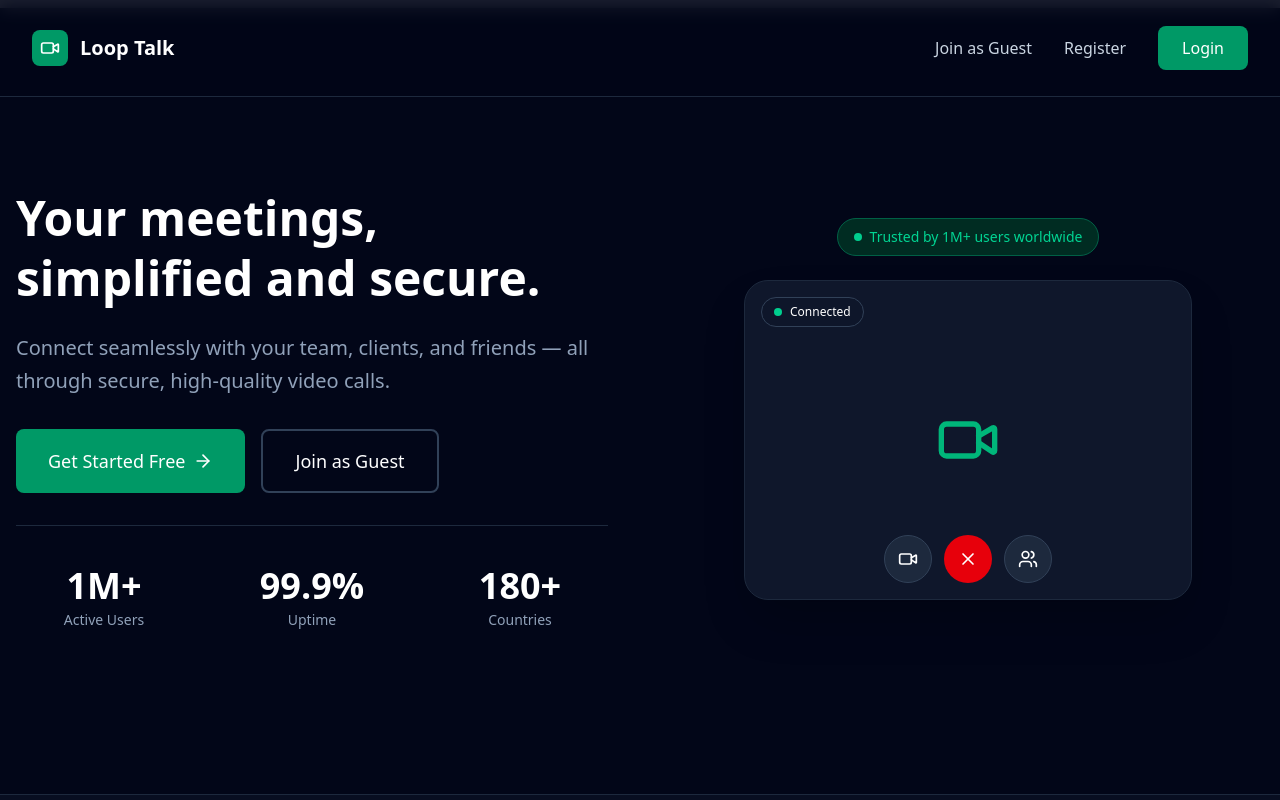
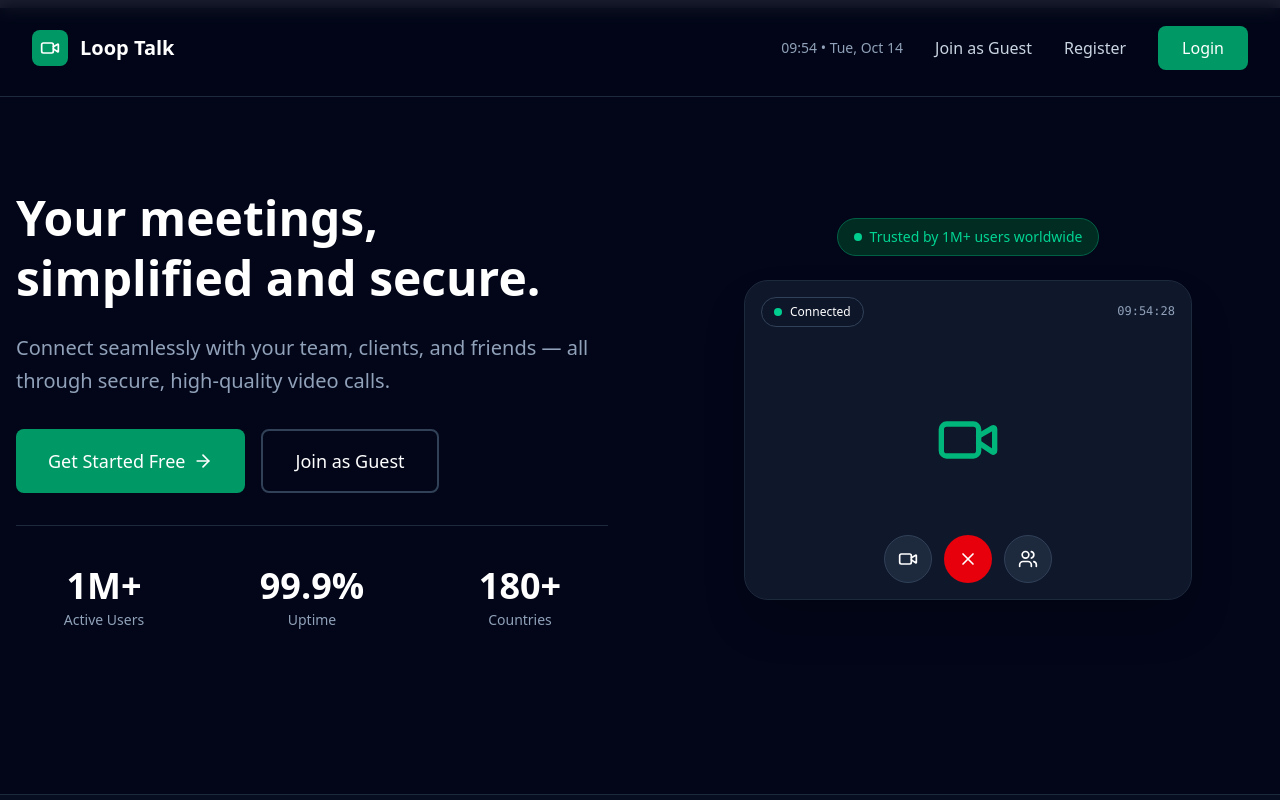
Before and after one commit to satyam-gupta93/LoopTalk, a React (Vite) app in the folder frontend/: page / in a window 1280 px wide. Shown: the top 800 px of the page. Built offline with nearby package versions, Linux system fonts and the light colour scheme.

Commit message:
add timing in landing page and home page

```diff
--- a/frontend/src/pages/Home.jsx
+++ b/frontend/src/pages/Home.jsx
@@ -1,4 +1,180 @@
-import React, { useContext, useState } from 'react';
+// import React, { useContext, useState } from 'react';
+// import { useNavigate } from 'react-router-dom';
+// import { Video, Clock, LogOut, ArrowRight, Plus } from 'lucide-react';
+// import { AuthContext } from '../contexts/AuthContext';
+// import withAuth from '../utils/withAuth';
+
+// function Home() {
+//   const navigate = useNavigate();
+//   const [meetingCode, setMeetingCode] = useState("");
+//   const { addToUserHistory } = useContext(AuthContext);
+
+//   const handleJoinVideoCall = async () => {
+//     if (meetingCode.trim()) {
+//       await addToUserHistory(meetingCode);
+//       navigate(`/${meetingCode}`);
+//     }
+//   };
+
+//   const handleCreateMeeting = () => {
+//     const newCode = Math.random().toString(36).substring(2, 10);
+//     setMeetingCode(newCode);
+//   };
+
+//   const handleKeyPress = (e) => {
+//     if (e.key === 'Enter') {
+//       handleJoinVideoCall();
+//     }
+//   };
+
+//   return (
+//     <div className="min-h-screen bg-slate-950 text-white">
+//       {/* Navigation */}
+//       <nav className="fixed w-full top-0 z-50 bg-slate-950/90 backdrop-blur-sm border-b border-slate-800">
+//         <div className="max-w-7xl mx-auto px-4 sm:px-6 lg:px-8">
+//           <div className="flex justify-between items-center h-16">
+//             {/* Logo */}
+//             <div
+//               className="flex items-center gap-3 cursor-pointer"
+//               onClick={() => navigate("/")}
+//             >
+//               <div className="w-9 h-9 rounded-lg bg-emerald-600 flex items-center justify-center">
+//                 <Video className="w-5 h-5 text-white" />
+//               </div>
+//               <h2 className="text-xl font-semibold text-white">Loop Talk</h2>
+//             </div>
+
+//             {/* Desktop Menu */}
+//             <div className="flex items-center gap-4">
+//               <button
+//                 onClick={() => navigate("/history")}
+//                 className="flex items-center gap-2 px-4 py-2 rounded-lg text-slate-300 hover:text-white hover:bg-slate-900 transition"
+//               >
+//                 <Clock className="w-4 h-4" />
+//                 <span className="hidden sm:inline">History</span>
+//               </button>
+//               <button
+//                 onClick={() => {
+//                   localStorage.removeItem("token");
+//                   navigate("/auth");
+//                 }}
+//                 className="flex items-center gap-2 px-4 py-2 rounded-lg text-slate-300 hover:text-white hover:bg-slate-900 transition"
+//               >
+//                 <LogOut className="w-4 h-4" />
+//                 <span className="hidden sm:inline">Logout</span>
+//               </button>
+//             </div>
+//           </div>
+//         </div>
+//       </nav>
+
+//       {/* Main Content */}
+//       <main className="pt-24 pb-16 px-4">
+//         <div className="max-w-4xl mx-auto">
+//           {/* Hero Section */}
+//           <div className="text-center mb-12">
+//             <div className="inline-flex items-center gap-2 px-4 py-2 rounded-full bg-emerald-950 border border-emerald-800 text-emerald-400 text-sm mb-6">
+//               <div className="w-2 h-2 rounded-full bg-emerald-400 animate-pulse"></div>
+//               <span>Start your video call now</span>
+//             </div>
+
+//             <h1 className="text-4xl md:text-5xl font-bold mb-4 text-white">
+//               Welcome to Loop Talk
+//             </h1>
+//             <p className="text-xl text-slate-400 max-w-2xl mx-auto">
+//               Providing quality video calls just like quality education.
+//               Join or create a meeting instantly.
+//             </p>
+//           </div>
+
+//           {/* Meeting Actions Card */}
+//           <div className="bg-slate-900 rounded-2xl border border-slate-800 p-8 mb-8 shadow-2xl">
+//             <div className="space-y-6">
+//               {/* Join Meeting */}
+//               <div>
+//                 <label className="block text-sm font-medium text-slate-300 mb-3">
+//                   Enter Meeting Code
+//                 </label>
+//                 <div className="flex flex-col sm:flex-row gap-3">
+//                   <input
+//                     type="text"
+//                     value={meetingCode}
+//                     onChange={(e) => setMeetingCode(e.target.value)}
+//                     onKeyPress={handleKeyPress}
+//                     placeholder="Enter meeting code"
+//                     className="flex-1 px-4 py-3 rounded-lg bg-slate-950 border border-slate-700 text-white placeholder-slate-500 focus:outline-none focus:ring-2 focus:ring-emerald-600 focus:border-transparent transition"
+//                   />
+//                   <button
+//                     onClick={handleJoinVideoCall}
+//                     disabled={!meetingCode.trim()}
+//                     className="inline-flex items-center justify-center gap-2 px-6 py-3 rounded-lg bg-emerald-600 hover:bg-emerald-700 disabled:bg-slate-800 disabled:text-slate-600 disabled:cursor-not-allowed text-white font-medium transition"
+//                   >
+//                     Join Meeting <ArrowRight className="w-4 h-4" />
+//                   </button>
+//                 </div>
+//               </div>
+
+//               {/* Divider */}
+//               <div className="relative">
+//                 <div className="absolute inset-0 flex items-center">
+//                   <div className="w-full border-t border-slate-800"></div>
+//                 </div>
+//                 <div className="relative flex justify-center text-sm">
+//                   <span className="px-4 bg-slate-900 text-slate-400">or</span>
+//                 </div>
+//               </div>
+
+//               {/* Create Meeting */}
+//               <div>
+//                 <button
+//                   onClick={handleCreateMeeting}
+//                   className="w-full inline-flex items-center justify-center gap-2 px-6 py-3 rounded-lg border-2 border-slate-700 hover:border-emerald-600 hover:bg-slate-950 text-white font-medium transition"
+//                 >
+//                   <Plus className="w-5 h-5" />
+//                   Create New Meeting
+//                 </button>
+//               </div>
+//             </div>
+//           </div>
+
+//           {/* Quick Features */}
+//           <div className="grid md:grid-cols-3 gap-4">
+//             {[
+//               {
+//                 title: 'Instant Access',
+//                 description: 'No downloads required, join directly from browser',
+//               },
+//               {
+//                 title: 'Secure & Private',
+//                 description: 'End-to-end encryption for all your calls',
+//               },
+//               {
+//                 title: 'HD Quality',
+//                 description: 'Crystal clear video and audio experience',
+//               },
+//             ].map((feature, idx) => (
+//               <div
+//                 key={idx}
+//                 className="p-4 rounded-xl bg-slate-900/50 border border-slate-800 hover:border-slate-700 transition"
+//               >
+//                 <h3 className="font-semibold text-white mb-1">{feature.title}</h3>
+//                 <p className="text-sm text-slate-400">{feature.description}</p>
+//               </div>
+//             ))}
+//           </div>
+//         </div>
+//       </main>
+
+//       {/* Decorative Glow */}
+//       <div className="fixed top-1/3 left-1/2 transform -translate-x-1/2 -translate-y-1/2 w-96 h-96 bg-emerald-600/10 rounded-full blur-3xl pointer-events-none -z-10"></div>
+//     </div>
+//   );
+// }
+
+// export default withAuth(Home);
+
+
+import React, { useContext, useState, useEffect } from 'react';
 import { useNavigate } from 'react-router-dom';
 import { Video, Clock, LogOut, ArrowRight, Plus } from 'lucide-react';
 import { AuthContext } from '../contexts/AuthContext';
@@ -7,7 +183,16 @@ import withAuth from '../utils/withAuth';
 function Home() {
   const navigate = useNavigate();
   const [meetingCode, setMeetingCode] = useState("");
+  const [currentTime, setCurrentTime] = useState(new Date());
   const { addToUserHistory } = useContext(AuthContext);
+
+  // Update time every second
+  useEffect(() => {
+    const timer = setInterval(() => {
+      setCurrentTime(new Date());
+    }, 1000);
+    return () => clearInterval(timer);
+  }, []);
 
   const handleJoinVideoCall = async () => {
     if (meetingCode.trim()) {
@@ -46,6 +231,19 @@ function Home() {
 
             {/* Desktop Menu */}
             <div className="flex items-center gap-4">
+              {/* Real-time Clock */}
+              <div className="hidden md:block text-slate-400 text-sm font-light">
+                {currentTime.toLocaleTimeString('en-US', {
+                  hour: '2-digit',
+                  minute: '2-digit',
+                  hour12: false
+                })} • {currentTime.toLocaleDateString('en-US', {
+                  weekday: 'short',
+                  day: 'numeric',
+                  month: 'short'
+                })}
+              </div>
+
               <button
                 onClick={() => navigate("/history")}
                 className="flex items-center gap-2 px-4 py-2 rounded-lg text-slate-300 hover:text-white hover:bg-slate-900 transition"
--- a/frontend/src/pages/LandingPage.jsx
+++ b/frontend/src/pages/LandingPage.jsx
@@ -20,8 +20,17 @@ export default function LandingPage() {
   const [mobileMenuOpen, setMobileMenuOpen] = useState(false);
   const [isAuthenticated, setIsAuthenticated] = useState(false);
   const [showProfileMenu, setShowProfileMenu] = useState(false);
+  const [currentTime, setCurrentTime] = useState(new Date());
 
   const navigate = useNavigate();
+
+  // Update time every second
+  useEffect(() => {
+    const timer = setInterval(() => {
+      setCurrentTime(new Date());
+    }, 1000);
+    return () => clearInterval(timer);
+  }, []);
 
   // Check if user is authenticated on component mount
   useEffect(() => {
@@ -61,8 +70,20 @@ export default function LandingPage() {
               <h2 className="text-xl font-semibold text-white">Loop Talk</h2>
             </div>
 
-            {/* Desktop Menu */}
             <div className="hidden md:flex items-center gap-8">
+              {/* Real-time Clock */}
+              <div className="text-slate-400 text-sm font-light">
+                {currentTime.toLocaleTimeString('en-US', {
+                  hour: '2-digit',
+                  minute: '2-digit',
+                  hour12: false
+                })} • {currentTime.toLocaleDateString('en-US', {
+                  weekday: 'short',
+                  day: 'numeric',
+                  month: 'short'
+                })}
+              </div>
+
               {!isAuthenticated ? (
                 <>
                   <button
@@ -310,6 +331,18 @@ export default function LandingPage() {
                     <div className="w-2 h-2 rounded-full bg-emerald-400 animate-pulse"></div>
                     <span className="text-xs text-white font-medium">Connected</span>
                   </div>
+
+                  {/* Real-time Clock */}
+                  <div className="absolute top-4 right-4">
+                    <span className="text-xs text-slate-400 font-light font-mono">
+                      {currentTime.toLocaleTimeString('en-US', {
+                        hour: '2-digit',
+                        minute: '2-digit',
+                        second: '2-digit',
+                        hour12: false
+                      })}
+                    </span>
+                  </div>
                 </div>
 
                 {/* Glow Effect */}
```
